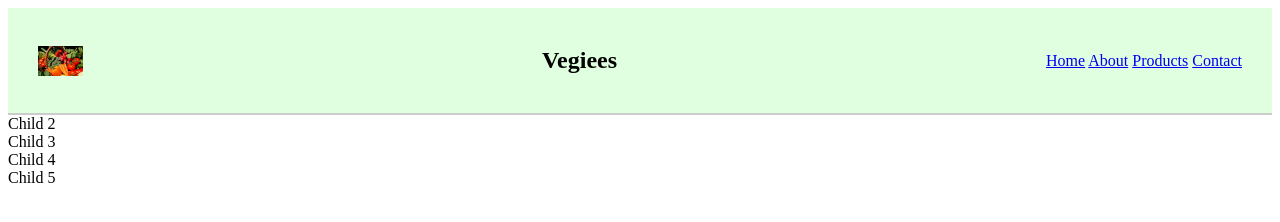
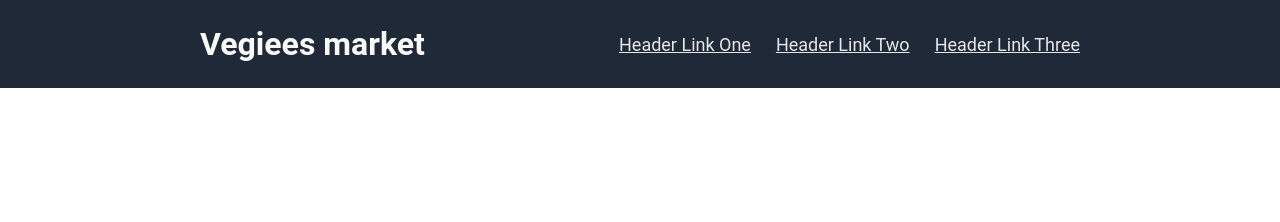
Before and after one commit to ogvaibhav01/vegiees_market, a plain HTML site: page index.html in a window 1280 px wide. Drawn offline with Linux system fonts and the light colour scheme.

Commit message:
Refactor HTML structure and remove unused image to streamline the Vegiees Market layout

```diff
--- a/index.html
+++ b/index.html
@@ -8,25 +8,15 @@
 
 </head>
 <body>
-    <div class="container">
-        <div class="child-container">
-            <header class="site-header">
-  <img src="images/vegm.jpg" alt="Vegiees Market Logo" class="logo">
-  <h3 class="logotext">Vegiees</h3>
-
-  <nav>
-    <a href="#home">Home</a>
-    <a href="#about">About</a>
-    <a href="#products">Products</a>
-    <a href="#contact">Contact</a>
-  </nav>
-</header>
-
+    <div class="header">
+        <div class="header_logo">
+            <h1>Vegiees market</h1>
         </div>
-        <div class="child-container">Child 2</div>
-        <div class="child-container">Child 3</div>
-        <div class="child-container">Child 4</div>
-        <div class="child-container">Child 5</div>
+        <div class="header_links">
+            <a href="" target="_blank">Header Link One</a>
+            <a href="" target="_blank">Header Link Two</a>
+            <a href="" target="_blank">Header Link Three</a>
+        </div>
     </div>
 
 </body>
--- a/styles.css
+++ b/styles.css
@@ -1,46 +1,28 @@
-.site-header {
-  display: flex;
-  justify-content: space-between;
-  align-items: center;
-  padding: 15px 30px;
-  background-color: #e0ffe0;
-  border-bottom: 2px solid #ccc;
+* {
+    padding: 0;
+    margin: 0;
+    font-family: 'Roboto', sans-serif;
 }
-.logotext{
-        font-size: 24px;
+.header{
+    background-color: #1F2937;
+    display: flex;
+    align-items: center;
+    box-sizing: border-box;
+    font-family: Roboto;
+    padding: 25px;
+    padding-left: 200px;
+    padding-right: 200px;
+    justify-content: space-between;
 }
-.logo {
-  height: 30px;
-  margin-right: 30px;
-  vertical-align: middle;
+.header_logo{
+    color: #F9FAF8;
+    display: flex;
 }
-
-.chid-container {
-    background-color: #1f2937;
-    font-family: Roboto;
-    display: flex;
-    justify-content: space-between;
-    gap: 16px; /* space between boxes */
-    padding: 16px;
+.header_links{
+      display: flex;
+      gap: 25px;
+      font-size: 18px;
 }
-
-.chid-container .box {
-    flex: 1;
-    background-color: #4ade80; /* green */
-    color: #1f2937;
-    padding: 24px;
-    border-radius: 8px;
-    text-align: center;
-    font-weight: bold;
-    margin: 0 4px;
+.header_links a{
+      color:#E5E7EB;;
 }
-
-.chid-container .box:nth-child(2) {
-    background-color: #60a5fa; /* blue */
-    color: #fff;
-}
-
-.chid-container .box:nth-child(3) {
-    background-color: #fbbf24; /* yellow */
-    color: #1f2937;
-}
```
Also changed, not shown: images/vegm.jpg (deleted).
